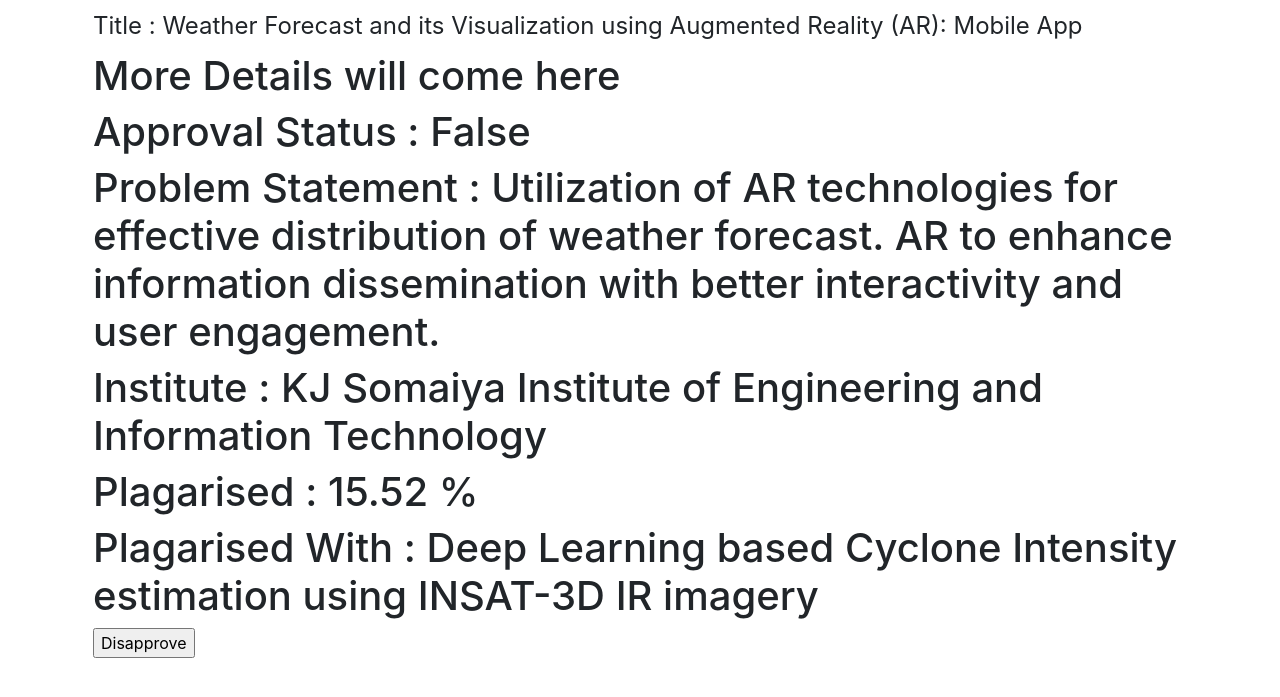
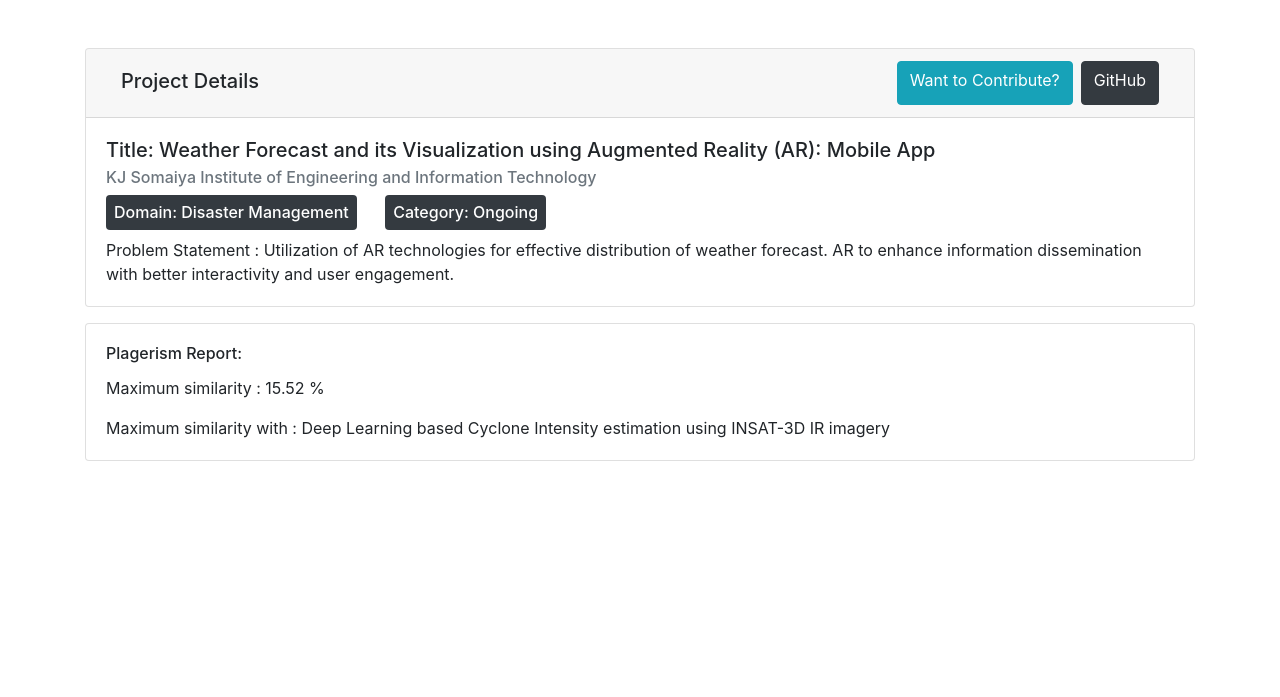
Before and after one commit to BasitAnsari/project_manager, a Django app: page /project-detail/2/ in a window 1280 px wide. Shown: the part 56-753 px from the top of the page. Run offline with Django 4.2, Linux system fonts and the light colour scheme; a user stored in the database is signed in; data comes from the database, SQL or seed files in the repository; both versions use the stored data as it was after the commit; parts of the project's set-up code (start-up, migrations or seed data) failed here and were passed over; some libraries are stand-ins or nearby versions.

Commit message:
semi-final

```diff
--- a/project/forms.py
+++ b/project/forms.py
@@ -10,11 +10,13 @@
             'title',
             'statement',
             'domain',
-            'category'
+            'category',
+            'github_url'
         ]
         widgets = {
             'title': forms.TextInput(),
             'Domain': forms.TextInput(),
             'Category': forms.Select(),
             'Statement': forms.TextInput(),
+            'github_url': forms.TextInput(),
         }
--- a/project/models.py
+++ b/project/models.py
@@ -20,6 +20,7 @@
     is_approved = models.BooleanField(default=False)
     plagarised = models.FloatField(null=True)
     plagarised_with = models.CharField(max_length=128, blank=True, null=True)
+    github_url = models.CharField(max_length=256)
     # user info
     user = models.ForeignKey(
         User, null=True, blank=True, on_delete=models.CASCADE)
--- a/templates/Project/project_details.html
+++ b/templates/Project/project_details.html
@@ -5,31 +5,42 @@
 {% endblock %}
 {% block content %}
 <div class="container">
-    <div class="row report_items p-2">
+    <div class="row mt-5">
         <div class="col-12">
-            <legend>Title : {{object.title}}</legend>
-            <h1>More Details will come here</h1>
-            <h1 class="">Approval Status : {{object.is_approved}}</h1>
-            <h1 class="">Problem Statement : {{object.statement}}</h1>
-            <h1 class="">Institute : {{object.institute}}</h1>
-            <h1 class="">Plagarised : {{object.plagarised}} %</h1>
-            <h1 class="">Plagarised With : {{object.plagarised_with}}</h1>
-            {% if user.profile.is_faculty and object.is_approved is not True %}
-                {% if 'project-detail' in request.path %}
-                    <form action="" method="post">
-                        {% csrf_token %}
-                        <input type="submit" value="Approve" name="value">
-                    </form>
-                {% endif %}
-            {% else %}
-                <form action="" method="post">
-                    {% csrf_token %}
-                    <input type="submit" value="Disapprove" name="value">
-                </form>
-            {% endif %}
-            {% if object.category == "Research" and object.user != user %}
-                <button class="btn btn-outline-primary">Want To Contribute?</button>
-            {% endif %}
+            <div class="card">
+                <div class="card-header d-flex">
+                    <div class="col-6 pt-2">
+                        <h5 class="card-title">Project Details</h5>
+                    </div>
+                    <div class="col-6 d-flex justify-content-end">
+                        <a class="btn btn-info mr-2">Want to Contribute?</a>
+                        <a href ='{{object.github_url}}' target="_blank" class="btn btn-dark">GitHub</a>
+                    </div>
+
+                </div>
+                <div class="card-body">
+                    <h5 class="card-title">Title: {{object.title}}</h5>
+                    <h6 class="card-subtitle mb-2 mr-5 text-muted">{{object.institute}}</h6>
+                    <span class="badge badge-dark p-2 mr-4">
+                        <h6 class="card-subtitle mb-2 d-inline">Domain: {{object.domain}}</h6>
+                    </span>
+                    <span class="badge badge-dark p-2">
+                        <h6 class="card-subtitle mb-2 d-inline">Category: {{object.category}}</h6>
+                    </span>
+                    <p class="card-text mt-2">Problem Statement : {{object.statement}}</p>
+                </div>
+              </div>
+        </div>
+    </div>
+    <div class="row mt-3">
+        <div class="col-12">
+            <div class="card">
+                <div class="card-body">
+                  <h6 class="card-title">Plagerism Report:</h6>
+                  <p class="card-text">Maximum similarity : {{object.plagarised}} %</p>
+                  <p class="card-text">Maximum similarity with : {{object.plagarised_with}}</p>
+                </div>
+              </div>
         </div>
     </div>
 </div>
```
Also changed, not shown: templates/Project/project_list.html (+4 -4 lines), db.sqlite3, project/migrations/0012_project_github_url.py (added), project/migrations/0013_alter_project_github_url.py (added).
